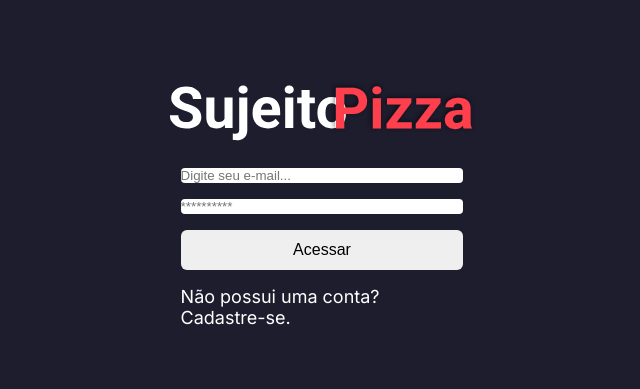
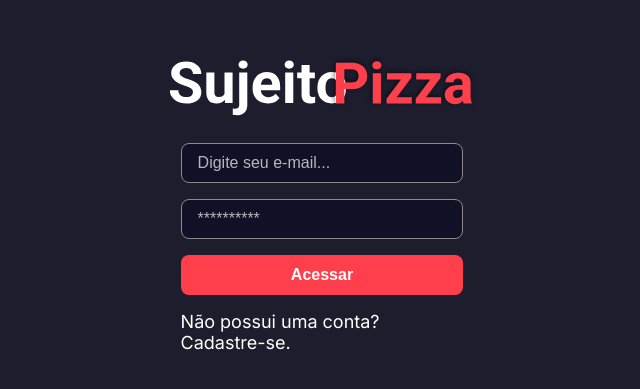
Before and after one commit to oxtw/pizzaria, a Next.js app in the folder frontend/: page / in a window 1280 px wide. Shown: the part 191-580 px from the top of the page, without its empty margins (318-958 px from the left). Built offline with nearby package versions, Linux system fonts and the light colour scheme.

Commit message:
Finalizando pagina de login

```diff
--- a/frontend/src/app/page.module.scss
+++ b/frontend/src/app/page.module.scss
@@ -27,14 +27,42 @@
   form button{
     height: 40px;
     font-size: 16px;
-    border-radius: 6px;
-    border: none;
+    border-radius: 8px;
+    background-color: var(--red-900);
+    border: 0;
+    color: var(--white);
+    font-weight: bold;
+    display: flex;
+    align-items: center;
+    justify-content: center;
+
+    /*efeito do botão*/
+    transition: all 0.5s;
   }
 
-  form input{
-    border-radius: 4px;
-    border: none;
+  form button:hover{
+    /*efeito do botão */
+    transform: scale(1.05);
   }
+}
+
+.input{
+  height: 40px;
+  border: 1px solid var(--gray-100);
+  border-radius: 8px;
+  padding: 0 16px;
+  background-color: var(--dark-900);
+  color: var(--white);
+  font-size: 16px;
+}
+
+.input::placeholder{
+  color: rgba(255, 255, 255 , 0.700)
+}
+
+.text{
+  color: var(--white);
+  text-decoration: none;
 }
 
 @media(max-width: 620px){
--- a/frontend/src/app/page.tsx
+++ b/frontend/src/app/page.tsx
@@ -29,7 +29,7 @@ export default function Home() {
               className={styles.input}
             />
 
-            <button type="submit">Acessar</button>
+            <button type="submit" className={styles.button}>Acessar</button>
 
             <Link href="/signup" className={styles.text}>
               Não possui uma conta? Cadastre-se.
```
Also changed, not shown: frontend/src/app/singup/page.tsx (added, +9 -0 lines).
